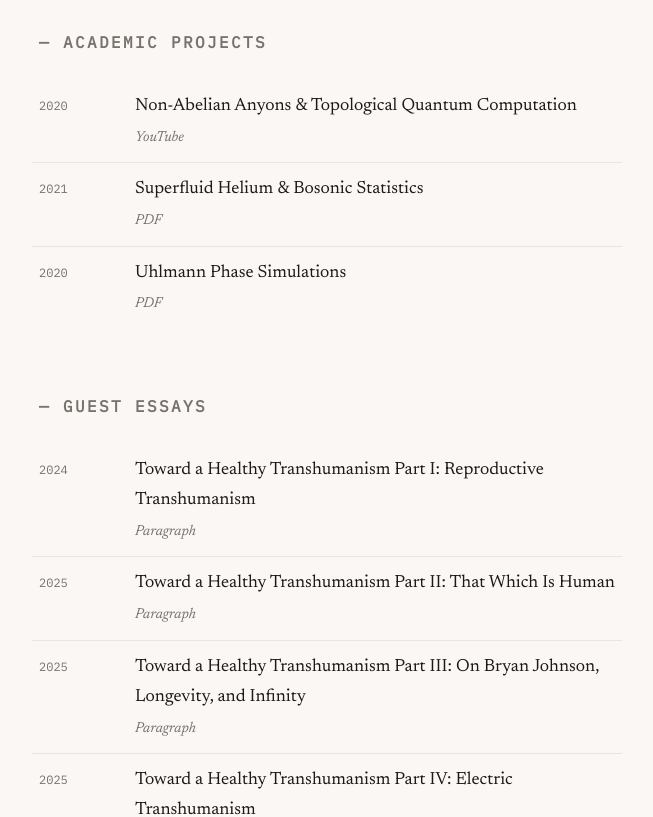
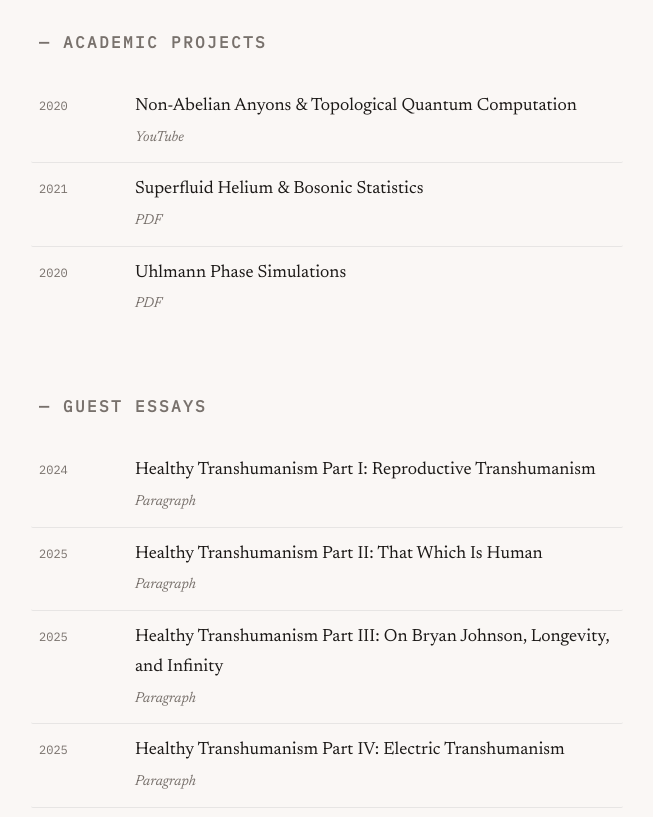
Before and after one commit to kmadk/km-personal-website, a plain HTML site: page index.html in a window 1280 px wide. Shown: the part 140-957 px from the top of the page, without its empty margins (313-966 px from the left). Drawn offline with Linux system fonts and the light colour scheme.

Commit message:
Shorten essay titles

```diff
--- a/index.html
+++ b/index.html
@@ -67,8 +67,7 @@
               class="title"
               target="_blank"
             >
-              Toward a Healthy Transhumanism Part I: Reproductive
-              Transhumanism</a
+              Healthy Transhumanism Part I: Reproductive Transhumanism</a
             >
             <span class="venue">Paragraph</span>
           </li>
@@ -79,7 +78,7 @@
               class="title"
               target="_blank"
             >
-              Toward a Healthy Transhumanism Part II: That Which Is Human</a
+              Healthy Transhumanism Part II: That Which Is Human</a
             >
             <span class="venue">Paragraph</span>
           </li>
@@ -90,8 +89,8 @@
               class="title"
               target="_blank"
             >
-              Toward a Healthy Transhumanism Part III: On Bryan Johnson,
-              Longevity, and Infinity</a
+              Healthy Transhumanism Part III: On Bryan Johnson, Longevity, and
+              Infinity</a
             >
             <span class="venue">Paragraph</span>
           </li>
@@ -102,7 +101,7 @@
               class="title"
               target="_blank"
             >
-              Toward a Healthy Transhumanism Part IV: Electric Transhumanism</a
+              Healthy Transhumanism Part IV: Electric Transhumanism</a
             >
             <span class="venue">Paragraph</span>
           </li>
```
